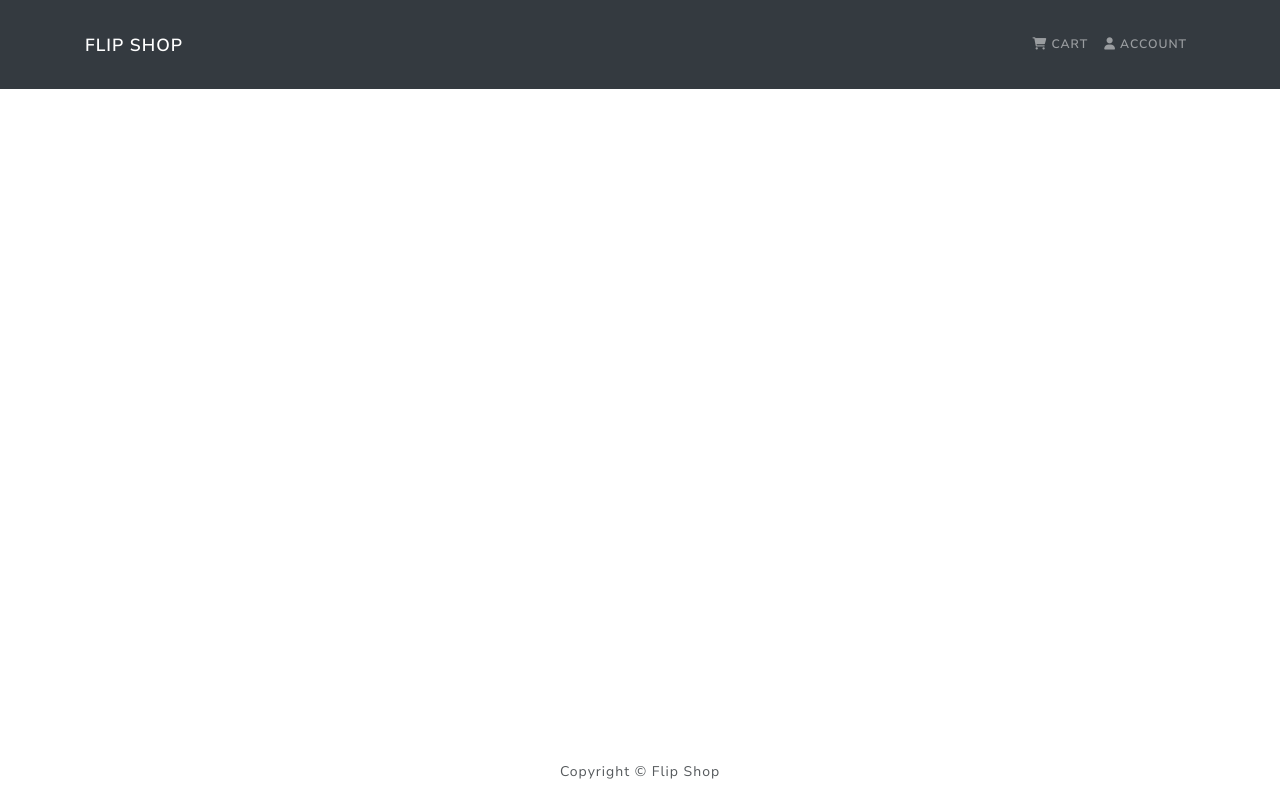
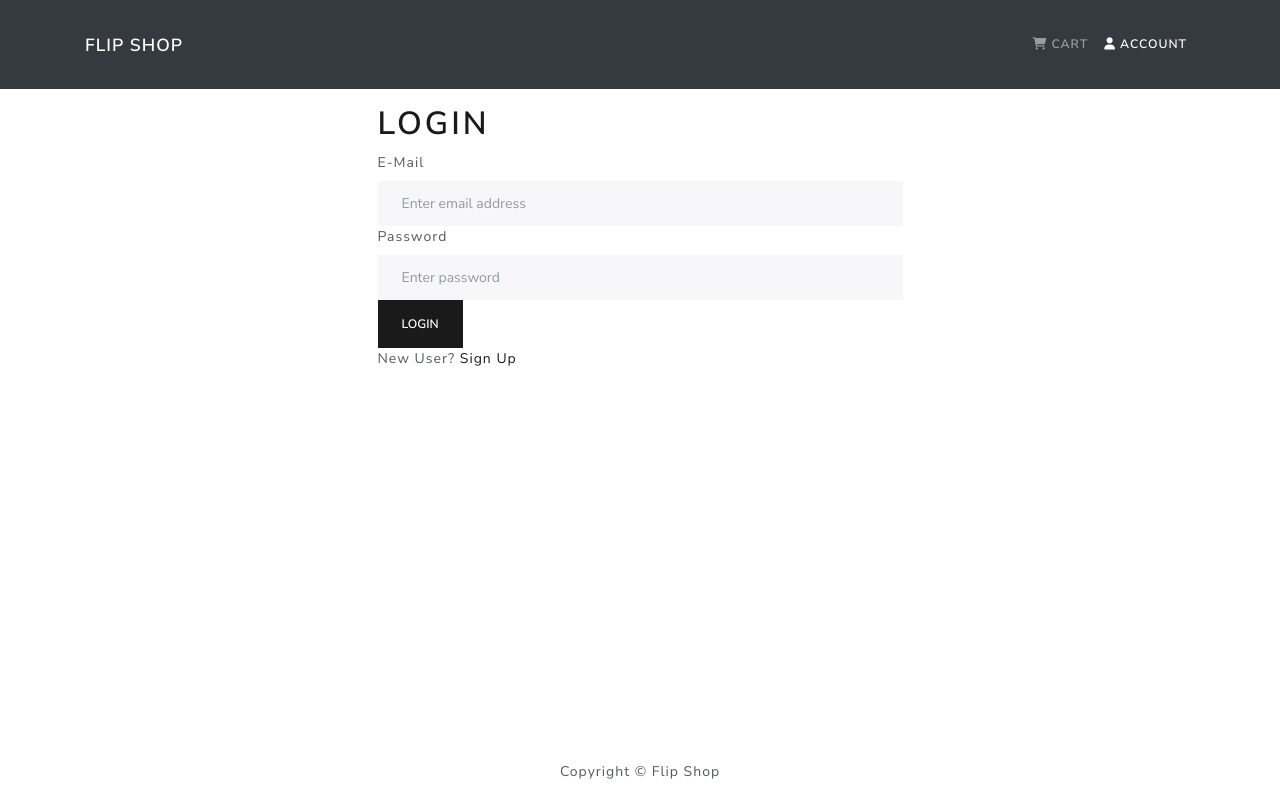
Before and after one commit to abhikumar11/FlipShop, a React (Create React App) app in the folder client/: page /login in a window 1280 px wide. Built offline with nearby package versions, Linux system fonts and the light colour scheme.

Commit message:
initial commit

```diff
--- a/client/package.json
+++ b/client/package.json
@@ -12,6 +12,7 @@
     "react": "^18.2.0",
     "react-bootstrap": "^2.7.0",
     "react-dom": "^18.2.0",
+    "react-location": "^3.3.4",
     "react-redux": "^8.0.5",
     "react-router-bootstrap": "^0.26.2",
     "react-router-dom": "^6.7.0",
--- a/client/src/App.js
+++ b/client/src/App.js
@@ -5,6 +5,7 @@ import Home from "./components/Home";
 import { BrowserRouter, Route, Routes } from "react-router-dom";
 import ProductDetail from "./components/ProductDetail";
 import Cart from "./components/Cart";
+import Login from "./components/Login";
 function App() {
      return (
           <BrowserRouter>
@@ -23,6 +24,9 @@ function App() {
                          <Routes>
                          <Route path="/cart/:id?" element={<Cart/>} />
                          </Routes>
+                         <Routes>
+                         <Route path="/login" element={<Login/>}/>
+                         </Routes>
                     </Container>
                </main>
                <Footer />
--- a/client/src/components/Header.js
+++ b/client/src/components/Header.js
@@ -18,7 +18,7 @@ const Header = () => {
                                         &nbsp;Cart
                                    </Nav.Link>
                                    </LinkContainer>
-                                   <LinkContainer to="/account">
+                                   <LinkContainer to="/login">
                                    <Nav.Link>
                                         <i class="fa-solid fa-user"></i>
                                         &nbsp;Account
--- a/client/src/components/Login.js
+++ b/client/src/components/Login.js
@@ -1,5 +1,5 @@
 import React, { useState } from "react";
-import Link from "react-router-dom";
+import {Link,useSearchParams } from "react-router-dom";
 import {
      Form,
      Row,
@@ -8,7 +8,6 @@ import {
      Container,
      FormGroup,
      FormLabel,
-     FormText,
      FormControl,
 } from "react-bootstrap";
 import { useDispatch, useSelector } from "react-redux";
@@ -18,6 +17,13 @@ import { userLogin } from "../actions/UserAction";
 const Login = () => {
      const [email, setEmail] = useState("");
      const [password, setPassword] = useState("");
+     const [param] = useSearchParams();
+     const location =param.toString();
+     const redirect =location.search()? location.search().split("=")[1] : "/";
+     const submitHandler=(e)=>
+     {
+          e.preventDefault();
+     }
      return (
           <Container>
                <Row className="justify-content-md-center">
@@ -46,7 +52,13 @@ const Login = () => {
                                         }
                                    />
                               </FormGroup>
+                              <Button type="submit" variant="primary">Login</Button>
                          </Form>
+                         <Row>
+                              <Col>
+                              New User? <Link to={redirect?`register?redirect=${redirect}`:'/register'}>Sign Up</Link>
+                              </Col>
+                         </Row>
                     </Col>
                </Row>
           </Container>
```
Also changed, not shown: 1 other file (tests, documents, lock files or other folders).
